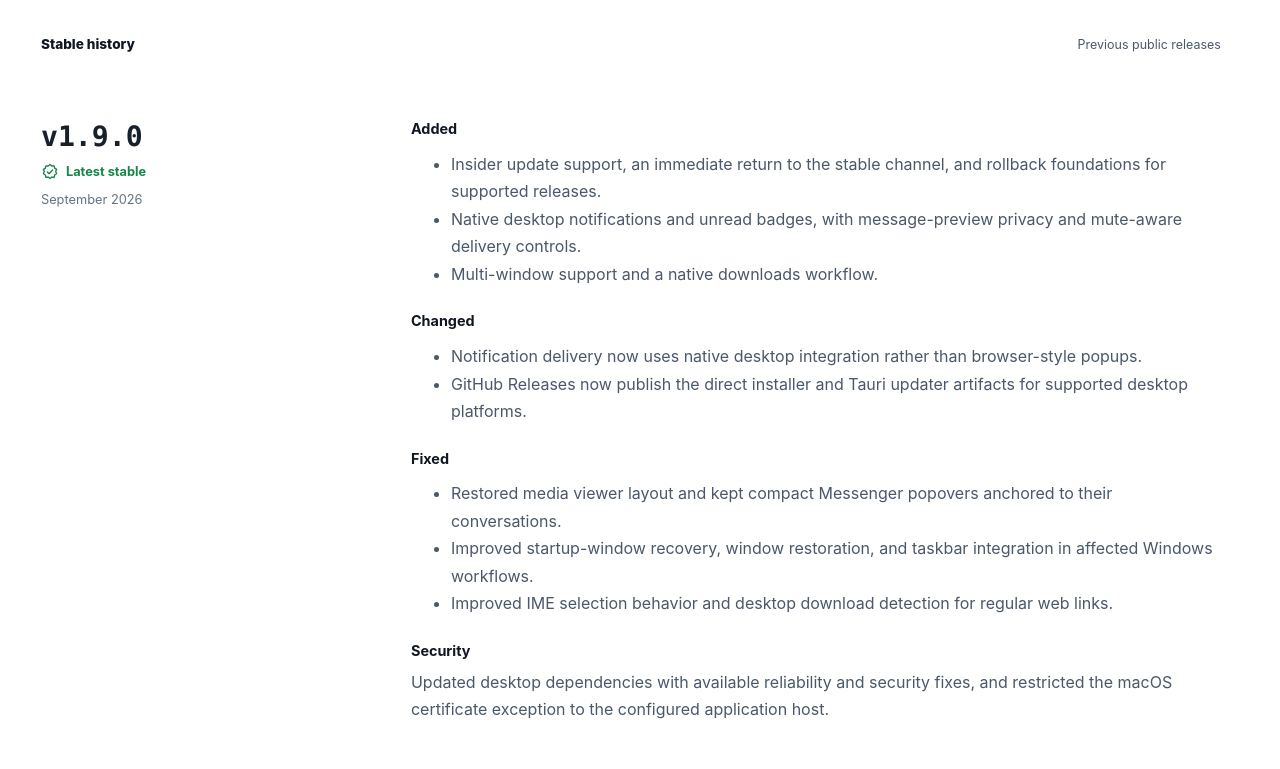
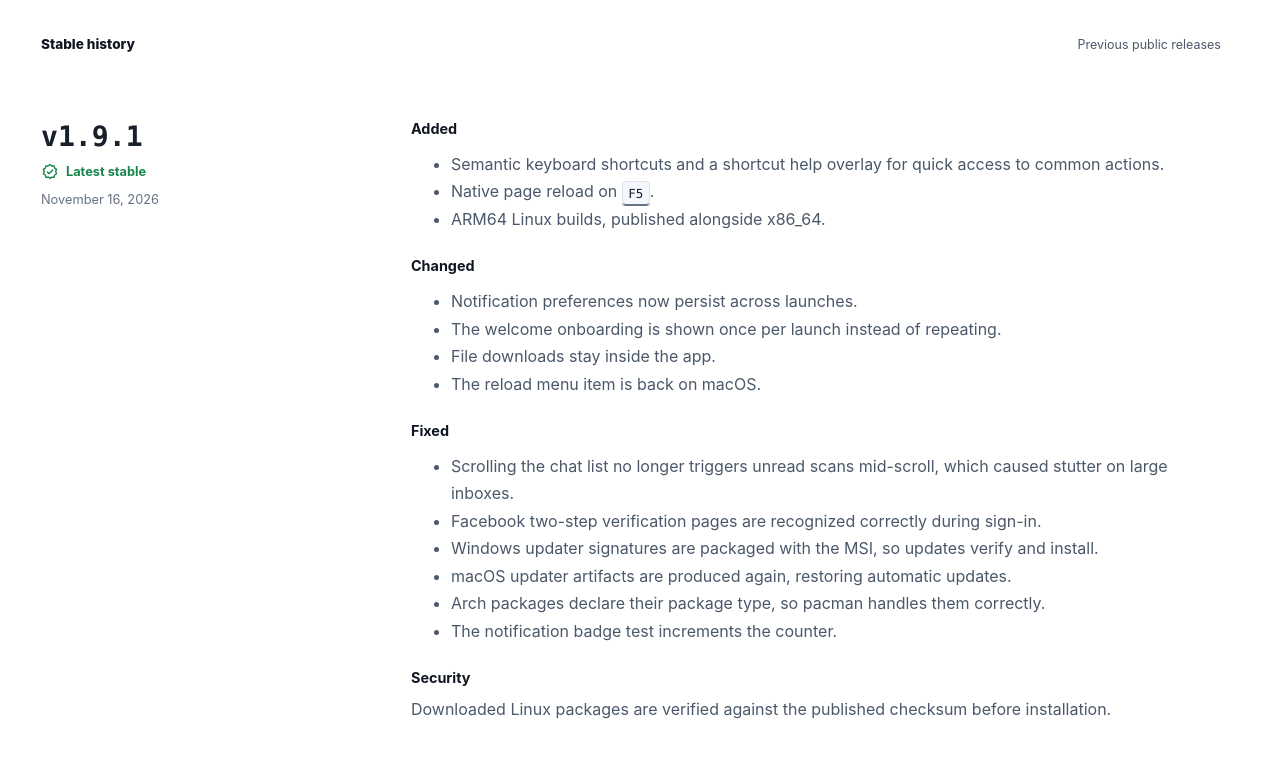
Before and after one commit to rozsazoltan/messenger, a plain HTML site: page docs/changelog/index.html in a window 1280 px wide. Shown: the part 760-1529 px from the top of the page. Drawn offline with Linux system fonts and the light colour scheme.

Commit message:
chore: sync Messenger public files for v1.9.1

```diff
--- a/docs/changelog/index.html
+++ b/docs/changelog/index.html
@@ -133,7 +133,7 @@
                 </svg>
                 <span>Latest stable</span>
               </span>
-              <strong>v1.9.0</strong>
+              <strong>v1.9.1</strong>
               <span>Everyday release channel</span>
             </aside>
           </div>
@@ -218,7 +218,7 @@
                       <strong id="v1-10-0-plan-title">v1.10.0</strong>
                       <span class="release-plan-date">
                         Planned for
-                        <time datetime="2026-10">October 2026</time>
+                        <time datetime="2027-01">January 2027</time>
                       </span>
                     </span>
                     <span class="release-plan-intro">
@@ -266,6 +266,72 @@
             </header>
             <article class="release-entry" data-release-channel="stable">
               <header class="release-meta">
+                <h2>v1.9.1</h2>
+                <span class="release-status release-status-stable"
+                  ><svg aria-hidden="true" viewBox="0 0 24 24">
+                    <path
+                      d="m12 2 2.4 2 3.1-.2.7 3 2.6 1.7-1.2 2.9 1.2 2.9-2.6 1.7-.7 3-3.1-.2-2.4 2-2.4-2-3.1.2-.7-3-2.6-1.7 1.2-2.9-1.2-2.9 2.6-1.7.7-3 3.1.2Z"
+                    />
+                    <path d="m8.5 12 2.2 2.2 4.8-4.8" />
+                  </svg>
+                  <span>Latest stable</span></span
+                >
+                <time datetime="2026-11-16">November 16, 2026</time>
+              </header>
+              <div class="release-copy">
+                <h3>Added</h3>
+                <ul>
+                  <li>
+                    Semantic keyboard shortcuts and a shortcut help overlay for
+                    quick access to common actions.
+                  </li>
+                  <li>Native page reload on <kbd>F5</kbd>.</li>
+                  <li>ARM64 Linux builds, published alongside x86_64.</li>
+                </ul>
+                <h3>Changed</h3>
+                <ul>
+                  <li>Notification preferences now persist across launches.</li>
+                  <li>
+                    The welcome onboarding is shown once per launch instead of
+                    repeating.
+                  </li>
+                  <li>File downloads stay inside the app.</li>
+                  <li>The reload menu item is back on macOS.</li>
+                </ul>
+                <h3>Fixed</h3>
+                <ul>
+                  <li>
+                    Scrolling the chat list no longer triggers unread scans
+                    mid-scroll, which caused stutter on large inboxes.
+                  </li>
+                  <li>
+                    Facebook two-step verification pages are recognized
+                    correctly during sign-in.
+                  </li>
+                  <li>
+                    Windows updater signatures are packaged with the MSI, so
+                    updates verify and install.
+                  </li>
+                  <li>
+                    macOS updater artifacts are produced again, restoring
+                    automatic updates.
+                  </li>
+                  <li>
+                    Arch packages declare their package type, so pacman handles
+                    them correctly.
+                  </li>
+                  <li>The notification badge test increments the counter.</li>
+                </ul>
+                <h3>Security</h3>
+                <p>
+                  Downloaded Linux packages are verified against the published
+                  checksum before installation.
+                </p>
+              </div>
+            </article>
+
+            <article class="release-entry" data-release-channel="stable">
+              <header class="release-meta">
                 <h2>v1.9.0</h2>
                 <span class="release-status release-status-stable"
                   ><svg aria-hidden="true" viewBox="0 0 24 24">
@@ -274,7 +340,7 @@
                     />
                     <path d="m8.5 12 2.2 2.2 4.8-4.8" />
                   </svg>
-                  <span>Latest stable</span></span
+                  <span>Stable</span></span
                 >
                 <time datetime="2026-09">September 2026</time>
               </header>
```
